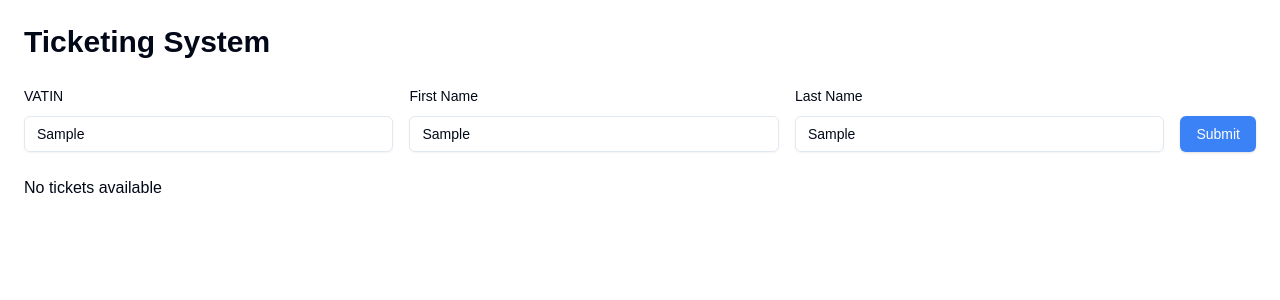
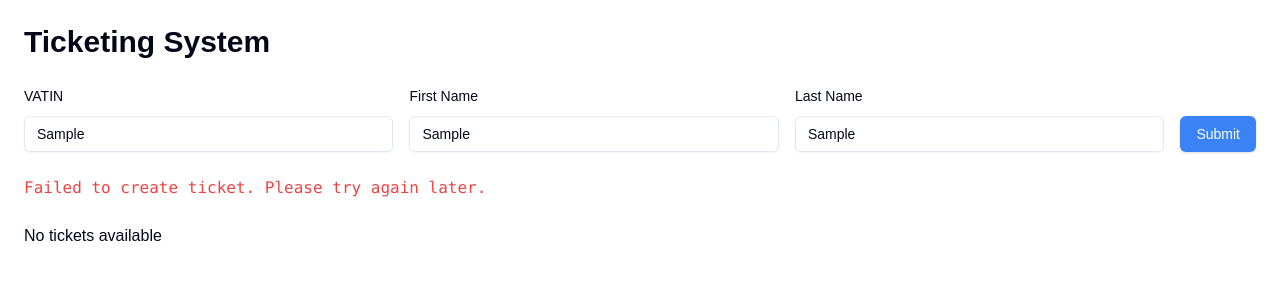
Before and after one commit to OffCrazyFreak/web2-lab1, a Next.js app in the folder frontend/: page / in a window 1280 px wide. Both pictures are taken after typing "Sample", "Sample", "Sample" into the empty fields and a click on the button "Submit". Shown: the top 300 px of the page. Built offline with nearby package versions, Linux system fonts and the light colour scheme; no server answers.

Commit message:
Added error if respoinse not okey

```diff
--- a/frontend/src/components/TicketForm.tsx
+++ b/frontend/src/components/TicketForm.tsx
@@ -1,6 +1,6 @@
 "use client";
 
-import React from "react";
+import React, { useState } from "react";
 import { useForm } from "react-hook-form";
 import {
   Form,
@@ -32,7 +32,11 @@ export default function TicketForm({ onSuccess }: TicketFormProps) {
     },
   });
 
+  const [error, setError] = useState<string | null>(null);
+
   const onSubmit = async (data: TicketFormValues) => {
+    setError(null); // Resetuje grešku pre svakog novog slanja
+
     try {
       const response = await fetch("/api/tickets", {
         method: "POST",
@@ -42,12 +46,18 @@ export default function TicketForm({ onSuccess }: TicketFormProps) {
         body: JSON.stringify(data),
       });
 
-      if (!response.ok) throw new Error("Failed to create ticket");
+      if (!response.ok) {
+        // Učitaj tekstualnu poruku greške umesto JSON-a
+        const errorMessage = (await response.text()).replace(/, /g, "\n");
+        setError(errorMessage);
+        return;
+      }
 
       form.reset(); // Resetira polja forme
       onSuccess(); // Poziva se za ponovno učitavanje tablice
     } catch (error) {
       console.error("Error:", error);
+      setError("Failed to create ticket. Please try again later.");
     }
   };
 
@@ -106,6 +116,9 @@ export default function TicketForm({ onSuccess }: TicketFormProps) {
           Submit
         </Button>
       </form>
+
+      {/* Prikaz greške ako postoji */}
+      {error && <pre className="text-red-500 mt-4">{error}</pre>}
     </Form>
   );
 }
```
